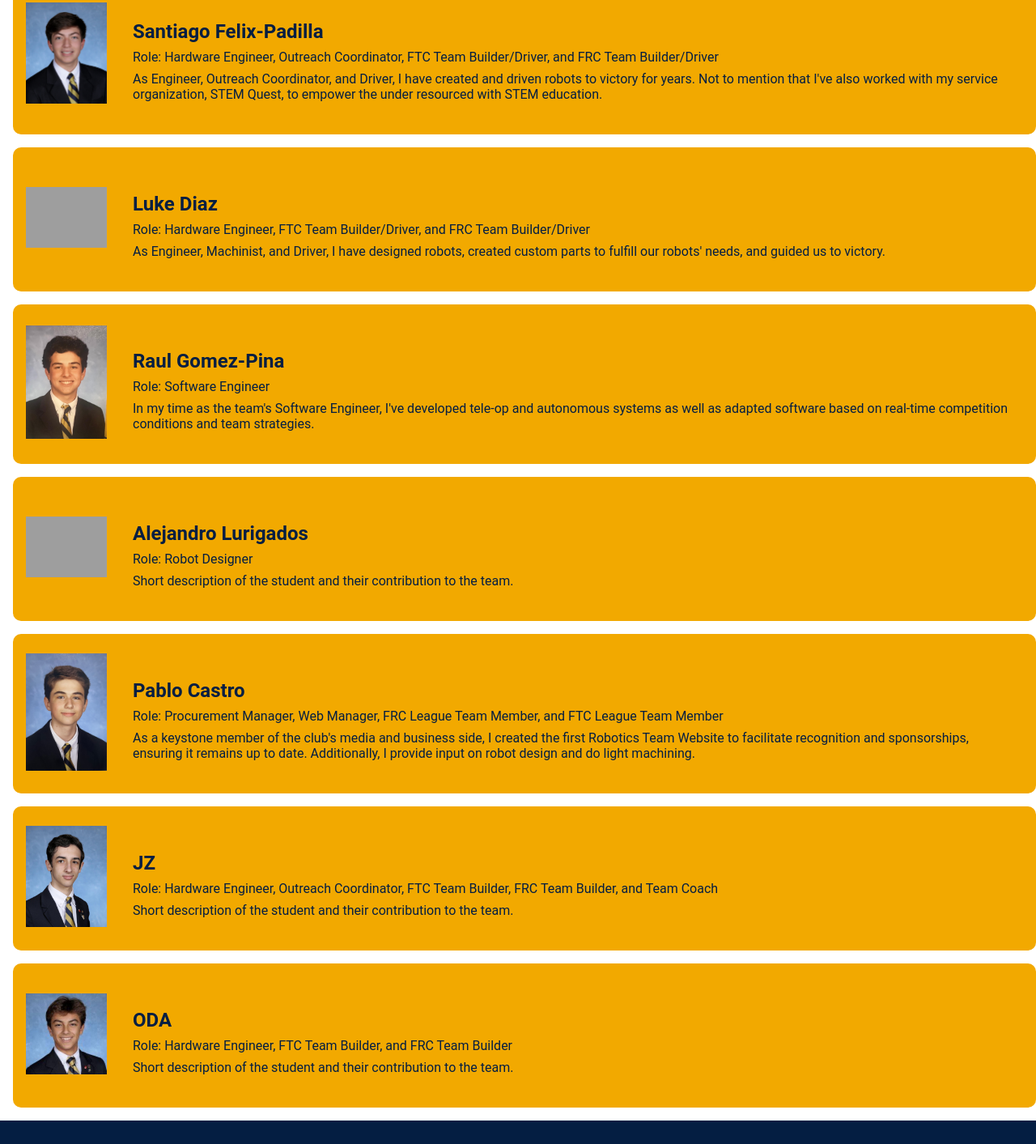
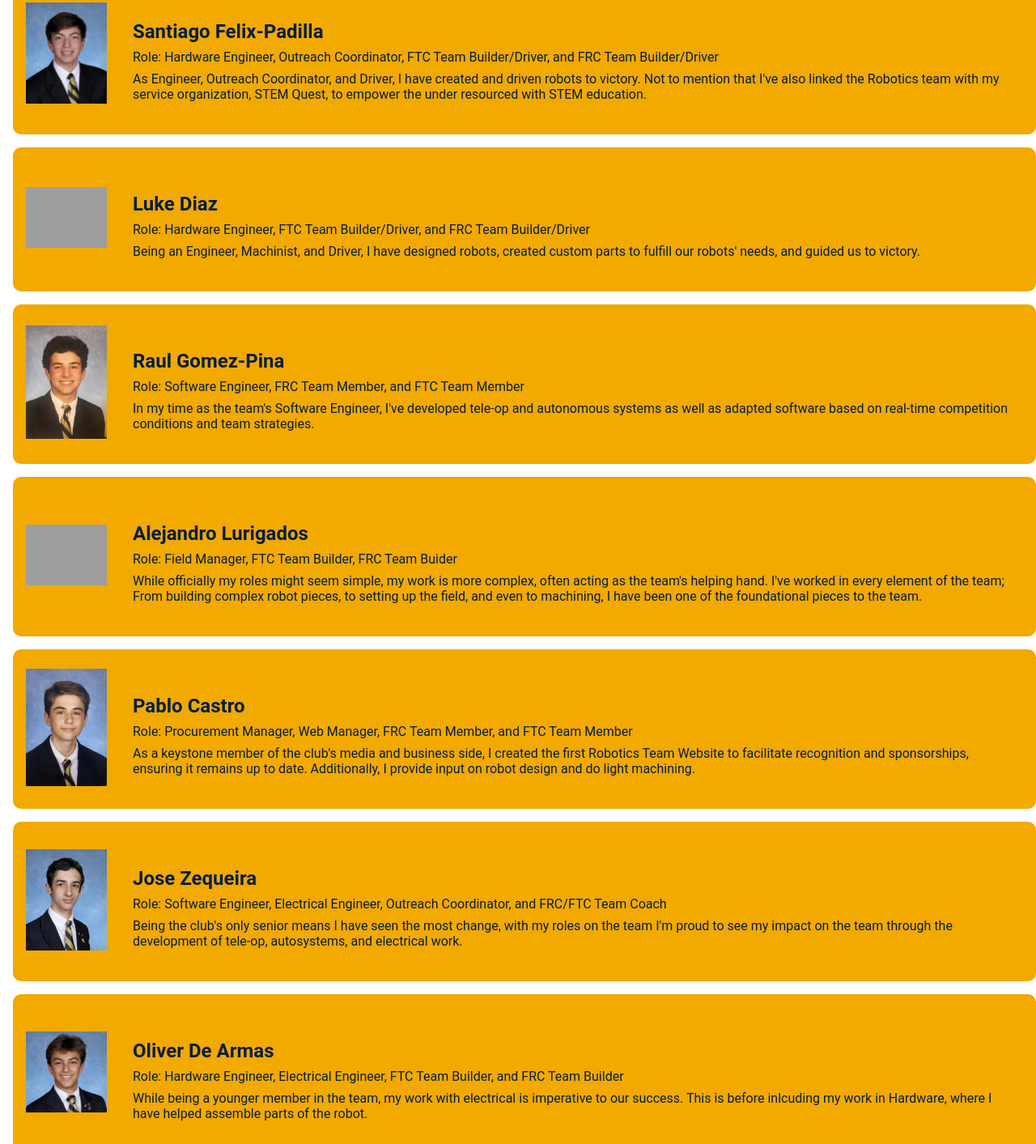
Before and after one commit to CyberClaws10177/CyberClaws10177.github.io, a plain HTML site: page mentoring.html in a window 1280 px wide. Shown: the part 1529-2942 px from the top of the page at 81% size. Drawn offline with Linux system fonts and the light colour scheme; grey boxes are pictures that could not be loaded.

Commit message:
descriptions

```diff
--- a/mentoring.html
+++ b/mentoring.html
@@ -78,7 +78,7 @@
     <div class="student-right">
       <h3>Santiago Felix-Padilla</h3>
       <p>Role: Hardware Engineer, Outreach Coordinator, FTC Team Builder/Driver, and FRC Team Builder/Driver </p>
-      <p>As Engineer, Outreach Coordinator, and Driver, I have created and driven robots to victory for years. Not to mention that I've also worked with my service organization, STEM Quest, to empower the under resourced with STEM education.</p>
+      <p>As Engineer, Outreach Coordinator, and Driver, I have created and driven robots to victory. Not to mention that I've also linked the Robotics team with my service organization, STEM Quest, to empower the under resourced with STEM education.</p>
     </div>
   </div>
 
@@ -89,7 +89,7 @@
     <div class="student-right">
       <h3>Luke Diaz</h3>
       <p>Role: Hardware Engineer, FTC Team Builder/Driver, and FRC Team Builder/Driver</p>
-      <p>As Engineer, Machinist, and Driver, I have designed robots, created custom parts to fulfill our robots' needs, and guided us to victory. </p>
+      <p>Being an Engineer, Machinist, and Driver, I have designed robots, created custom parts to fulfill our robots' needs, and guided us to victory. </p>
     </div>
   </div>
 
@@ -99,7 +99,7 @@
     </div>
     <div class="student-right">
       <h3>Raul Gomez-Pina</h3>
-      <p>Role: Software Engineer</p>
+      <p>Role: Software Engineer, FRC Team Member, and FTC Team Member</p>
       <p>In my time as the team's Software Engineer, I've developed tele-op and autonomous systems as well as adapted software based on real-time competition conditions and team strategies.</p>
     </div>
   </div>
@@ -110,8 +110,8 @@
     </div>
     <div class="student-right">
       <h3>Alejandro Lurigados</h3>
-      <p>Role: Robot Designer</p>
-      <p>Short description of the student and their contribution to the team.</p>
+      <p>Role: Field Manager, FTC Team Builder, FRC Team Buider</p>
+      <p>While officially my roles might seem simple, my work is more complex, often acting as the team's helping hand. I've worked in every element of the team; From building complex robot pieces, to setting up the field, and even to machining, I have been one of the foundational pieces to the team.</p>
     </div>
   </div>
 
@@ -121,7 +121,7 @@
     </div>
     <div class="student-right">
       <h3>Pablo Castro</h3>
-      <p>Role: Procurement Manager, Web Manager, FRC League Team Member, and FTC League Team Member</p>
+      <p>Role: Procurement Manager, Web Manager, FRC Team Member, and FTC Team Member</p>
       <p>As a keystone member of the club's media and business side, I created the first Robotics Team Website to facilitate recognition and sponsorships, ensuring it remains up to date. Additionally, I provide input on robot design and do light machining.</p>
     </div>
   </div>
@@ -131,9 +131,9 @@
       <img src="assets/images/About Us Page/JZ.JPG" alt="Student Photo" class="student-photo">
     </div>
     <div class="student-right">
-      <h3>JZ</h3>
-      <p>Role: Hardware Engineer, Outreach Coordinator, FTC Team Builder, FRC Team Builder, and Team Coach</p>
-      <p>Short description of the student and their contribution to the team.</p>
+      <h3>Jose Zequeira</h3>
+      <p>Role: Software Engineer, Electrical Engineer, Outreach Coordinator, and FRC/FTC Team Coach</p>
+      <p>Being the club's only senior means I have seen the most change, with my roles on the team I'm proud to see my impact on the team through the development of tele-op, autosystems, and electrical work.</p>
     </div>
   </div>
 
@@ -142,9 +142,9 @@
       <img src="assets/images/About Us Page/Oliver.JPG" alt="Student Photo" class="student-photo">
     </div>
     <div class="student-right">
-      <h3>ODA</h3>
-      <p>Role: Hardware Engineer, FTC Team Builder, and FRC Team Builder</p>
-      <p>Short description of the student and their contribution to the team.</p>
+      <h3>Oliver De Armas</h3>
+      <p>Role: Hardware Engineer, Electrical Engineer, FTC Team Builder, and FRC Team Builder</p>
+      <p>While being a younger member in the team, my work with electrical is imperative to our success. This is before inlcuding my work in Hardware, where I have helped assemble parts of the robot.</p>
     </div>
   </div>
 
```
